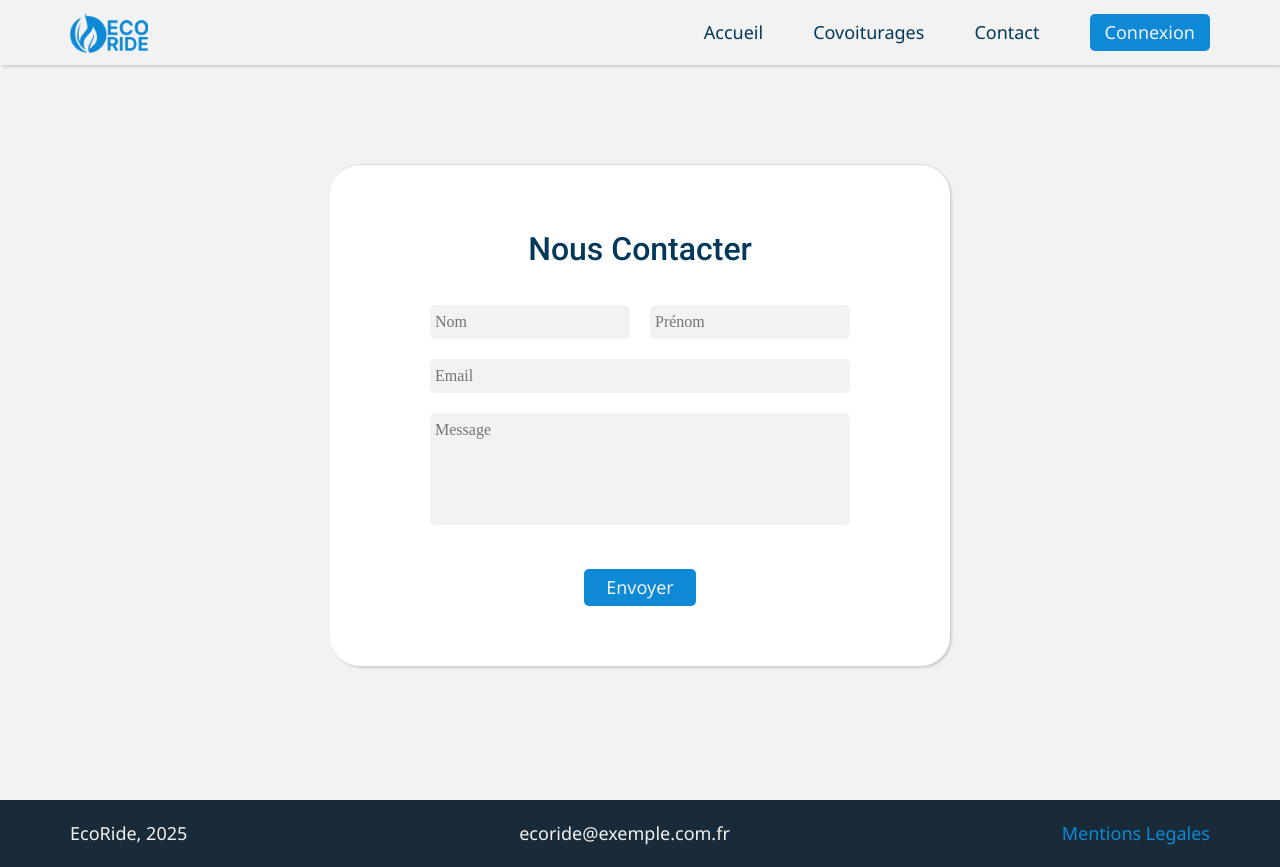
After one commit to joselezcano8/EcoRide---Studi, a PHP site: page /contact.php in a window 1280 px wide. The commit adds this page. Run offline with PHP 8.4, Linux system fonts and the light colour scheme.

Commit message:
Contact page

```diff
--- /dev/null
+++ b/contact.php
@@ -0,0 +1,24 @@
+<?php
+$pageTitle = 'Contact';
+include 'inc/nav.inc.php';
+?>
+
+        <main class="main | padding">
+            <div class="contact | section">
+                <h1>Nous Contacter</h1>
+                <form class="contact-form" action="">
+                    <input type="text" placeholder="Nom" class="contact-name">
+                    <input type="text" placeholder="Prénom" class="contact-lastname">
+                    <input type="email" name="" id="" placeholder="Email" class="contact-email">
+                    <textarea name="" id="" placeholder="Message" class="contact-message"></textarea>
+                    <input type="submit" value="Envoyer" class="button">
+                </form>
+            </div>
+        </main>
+
+        <?php include 'inc/footer.inc.php'; ?>
+        <script src="script/script-itineraire.js"></script>
+        <script src="script/modal.js"></script>
+        <script src="script/reveal-sections.js"></script>
+    </body>
+</html>
--- a/inc/nav.inc.php
+++ b/inc/nav.inc.php
@@ -1,3 +1,21 @@
+<!DOCTYPE html>
+<html lang="fr">
+<head>
+    <meta charset="UTF-8">
+    <meta name="viewport" content="width=device-width, initial-scale=1.0">
+    <title>EcoRide &bull; <?php echo $pageTitle; ?></title>
+    <!--Font Roboto-->
+    <link rel="preconnect" href="https://fonts.googleapis.com">
+    <link rel="preconnect" href="https://fonts.gstatic.com" crossorigin>
+    <link href="https://fonts.googleapis.com/css2?family=Roboto:ital,wght@0,100;0,300;0,400;0,500;0,700;0,900;1,100;1,300;1,400;1,500;1,700;1,900&display=swap" rel="stylesheet">
+    <!--Font Noto Sans-->
+    <link rel="preconnect" href="https://fonts.googleapis.com">
+    <link rel="preconnect" href="https://fonts.gstatic.com" crossorigin>
+    <link href="https://fonts.googleapis.com/css2?family=Noto+Sans:ital,wght@0,100..900;1,100..900&family=Roboto:ital,wght@0,100;0,300;0,400;0,500;0,700;0,900;1,100;1,300;1,400;1,500;1,700;1,900&display=swap" rel="stylesheet">
+    <link rel="stylesheet" href="styles/styles.css">
+    <link rel="stylesheet" href="styles/<?php echo $pageTitle; ?>.css">
+</head>
+<body>
     <!--Overlay-->
     <div class="overlay | hidden"></div>
     <!-- Section de la barre de navigation -->
@@ -14,7 +32,7 @@
         <ul class="nav-links" id="nav-links">
             <a href="index.php">Accueil</a>
             <a href="covoiturages.php">Covoiturages</a>
-            <a href="">Contact</a>
+            <a href="contact.php">Contact</a>
             <a href=""><button class="button">Connexion</button></a>
         </ul>
     </nav>
@@ -27,7 +45,7 @@
         <ul class="mobile-nav-links">
             <a href="index.php">Accueil</a>
             <a href="covoiturages.php">Covoiturages</a>
-            <a href="">Contact</a>
+            <a href="contact.php">Contact</a>
             <a href="">Connexion</a>
         </ul>
     </div>
--- /dev/null
+++ b/styles/contact.css
@@ -0,0 +1,92 @@
+.main {
+    height: 100vh;
+    display: grid;
+    justify-content: center;
+    align-items: center;
+}
+
+.contact {
+    background-color: white;
+    display: grid;
+    justify-content: center;
+    align-items: center;
+    padding: 60px 100px;
+    margin-top: 30px;
+    border-radius: 30px;
+    box-shadow: rgba(0, 0, 0, 0.15) 1.95px 1.95px 2.6px;
+}
+
+.contact h1 {
+    text-align: center;
+    margin-bottom: 2rem;
+    font-family: var(--ff-primary);
+    font-size: var(--fs-secondary-heading);
+    font-weight: var(--fw-semi-bold);
+    color: var(--clr-dark);
+}
+
+.contact-name {
+    grid-area: name;
+}
+
+.contact-lastname {
+    grid-area: lastname;
+}
+
+.contact-email {
+    grid-area: email;
+}
+
+.contact-message {
+    grid-area: message;
+}
+
+.contact .button {
+    grid-area: button;
+}
+
+.contact-form {
+    display: grid;
+    grid-template-columns: repeat(2, 200px);
+    grid-row: 30px 30px 90px 30px;
+    grid-template-areas:
+    'name lastname'
+    'email email'
+    'message message'
+    'button button';
+    gap: 20px;
+}
+
+@media (max-width: 45em) {
+    .contact-form {
+        grid-template-columns: 1fr;
+        grid-row: 30px 30px 30px 90px 30px;
+        grid-template-areas:
+        'name'
+        'lastname'
+        'email'
+        'message'
+        'button';
+    }
+}
+
+.contact-name,
+.contact-lastname,
+.contact-email,
+.contact-message {
+    background-color: var(--clr-clear);
+    border: none;
+    padding: 5px;
+    border-radius: 5px;
+}
+
+.contact-message {
+    resize: none;
+    height: 7rem;
+}
+
+.contact .button {
+    margin-top: 1.5rem;
+    width: 7rem;
+    justify-self: center;
+}
```
Also changed, not shown: inc/header.inc.php (+0 -18 lines).
